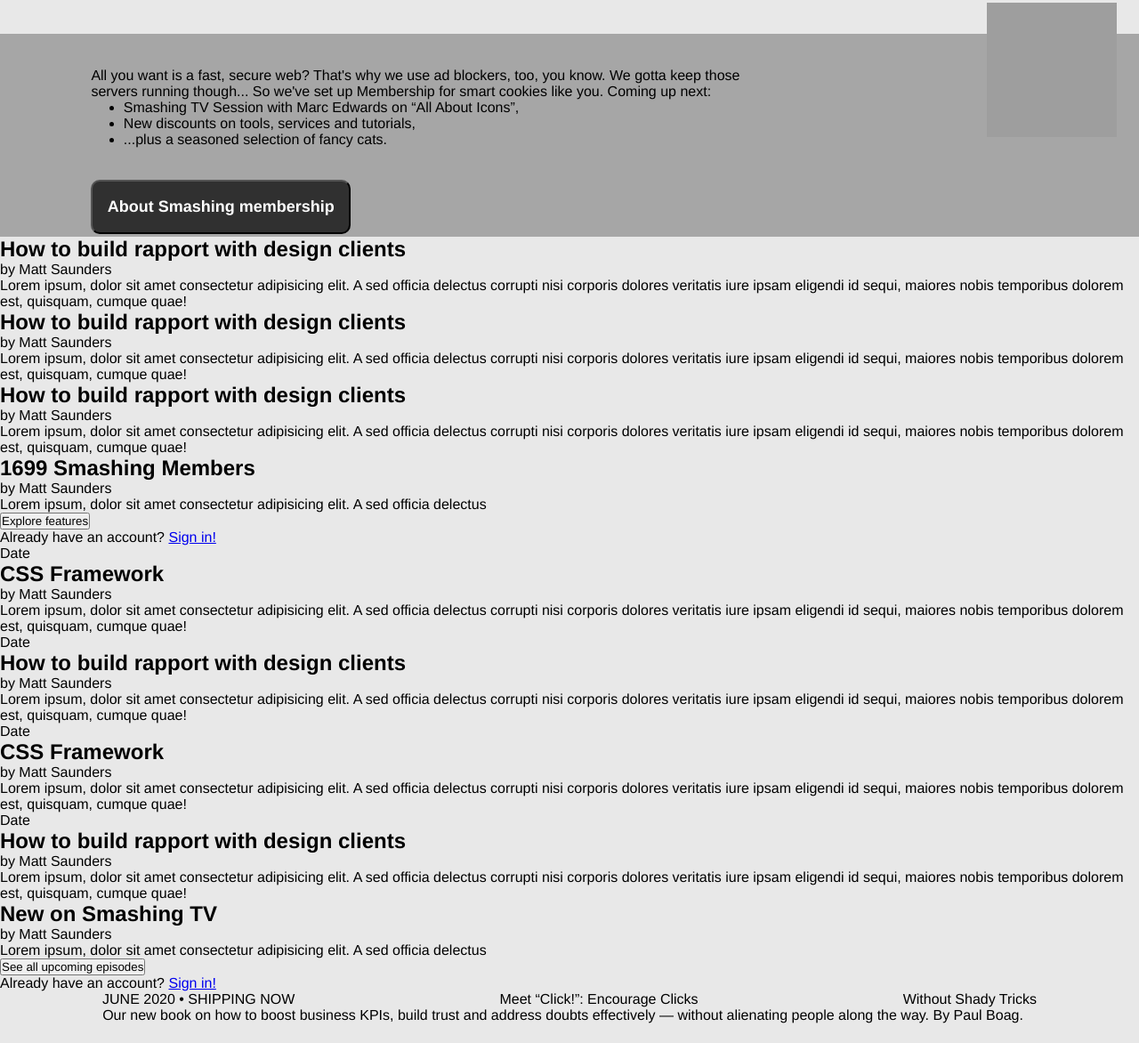
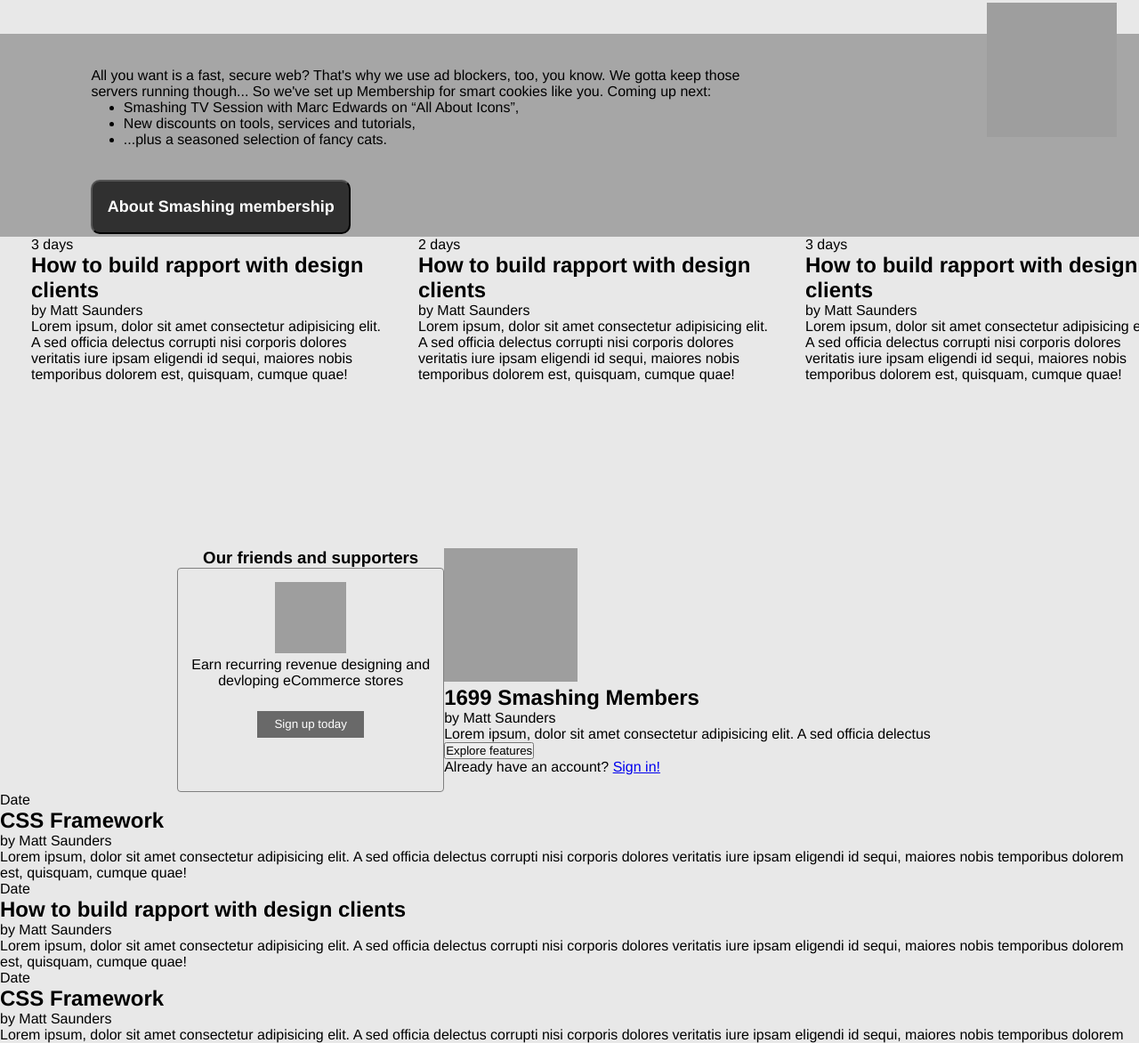
Before and after one commit to pointerish/Design-Teardown-Microverse, a plain HTML site: page index.html in a window 1280 px wide. Shown: the part 1198-2370 px from the top of the page at 89% size. Drawn offline with nearby package versions, Linux system fonts and the light colour scheme; grey boxes are pictures that could not be loaded.

Commit message:
fixed the adds section

```diff
--- a/index.html
+++ b/index.html
@@ -106,31 +106,52 @@
         </section>
 
         <section>
-                <div><h2>How to build rapport with design clients</h2>
+            <div class="posts">
+                <div class="posts-info">
+                    <p> 3 days</p>
+                    <h2>How to build rapport with design clients</h2>
                     <p>by Matt Saunders</p>
-                    <p>Lorem ipsum, dolor sit amet consectetur adipisicing elit. A sed officia delectus corrupti nisi corporis dolores veritatis iure ipsam eligendi id sequi, maiores nobis temporibus dolorem est, quisquam, cumque quae!</p></div>
-
-                <div>
+                    <p>Lorem ipsum, dolor sit amet consectetur adipisicing elit. A sed officia delectus corrupti nisi corporis dolores veritatis iure ipsam eligendi id sequi, maiores nobis temporibus dolorem est, quisquam, cumque quae!</p>
+                </div>
+                <div class="posts-info">
+                    <p>2 days</p>
                     <h2>How to build rapport with design clients</h2>
                     <p>by Matt Saunders</p>
                     <p>Lorem ipsum, dolor sit amet consectetur adipisicing elit. A sed officia delectus corrupti nisi corporis dolores veritatis iure ipsam eligendi id sequi, maiores nobis temporibus dolorem est, quisquam, cumque quae!</p>
                 </div>
 
-                <div>
+                <div class="posts-info">
+                    <p>3 days</p>
                     <h2>How to build rapport with design clients</h2>
                     <p>by Matt Saunders</p>
                     <p>Lorem ipsum, dolor sit amet consectetur adipisicing elit. A sed officia delectus corrupti nisi corporis dolores veritatis iure ipsam eligendi id sequi, maiores nobis temporibus dolorem est, quisquam, cumque quae!</p>
                 </div>
-
+            </div>
         </section>
 
         <section>
-            <div><h2>1699 Smashing Members</h2>
+            <div class="side-adds-container">
+          <div class="shopify-adds">
+              <h3>Our friends and supporters</h3>
+              <div class="adds">
+                <img class="profile-image" src="https://cdn.pixabay.com/photo/2015/10/05/22/37/blank-profile-picture-973460_1280.png" alt="profile image"/>
+                <p>Earn recurring revenue designing and devloping eCommerce stores</p>
+                <button type="button">Sign up today</button>
+              </div>
+          </div>
+
+            <div class="side-adds">
+                <div class="smashing-members">
+                <img class="image" src="https://cdn.pixabay.com/photo/2015/10/05/22/37/blank-profile-picture-973460_1280.png" alt="profile image"/>
+                <h2>1699 Smashing Members</h2>
                 <p>by Matt Saunders</p>
                 <p>Lorem ipsum, dolor sit amet consectetur adipisicing elit. A sed officia delectus</p>
                 <button type="button">Explore features</button>
                 <p>Already have an account? <a href="#">Sign in!</a></p>
             </div>
+        </div>
+        </div>
+        </section>
 
             <div>
                 <p>Date</p>
@@ -146,7 +167,7 @@
                 <p>Lorem ipsum, dolor sit amet consectetur adipisicing elit. A sed officia delectus corrupti nisi corporis dolores veritatis iure ipsam eligendi id sequi, maiores nobis temporibus dolorem est, quisquam, cumque quae!</p>
             </div>
 
-    </section>
+
 
     <section>
 
--- a/stylesheets/style.css
+++ b/stylesheets/style.css
@@ -159,3 +159,50 @@
   width: 30%;
   height: 100%;
 }
+
+.posts {
+display: flex;
+height:200px;
+font-family: 'Times New Roman', Times, serif;
+height: 350px;
+}
+
+.posts-info {
+  width: 400px;
+  margin-left: 35px;
+}
+
+.shopify-adds {
+  margin-left: -35px;
+  width: 300px;
+  text-align: center;
+}
+
+.shopify-adds img {
+  margin-left:auto;
+  margin-right: auto;
+}
+
+.adds {
+  border-radius: 4px;
+  border: 1px solid grey;
+  height: 250px;
+}
+.adds button {
+  margin-top: 25px;
+  width: 120px;
+  height: 30px;
+  background-color: #696969;
+  color: white;
+  border: none;
+}
+
+.side-adds-container {
+  display: flex;
+  justify-content: space-around;
+}
+
+.smashing-members img{
+ width: 150px;
+ height: 150px;
+}
```
